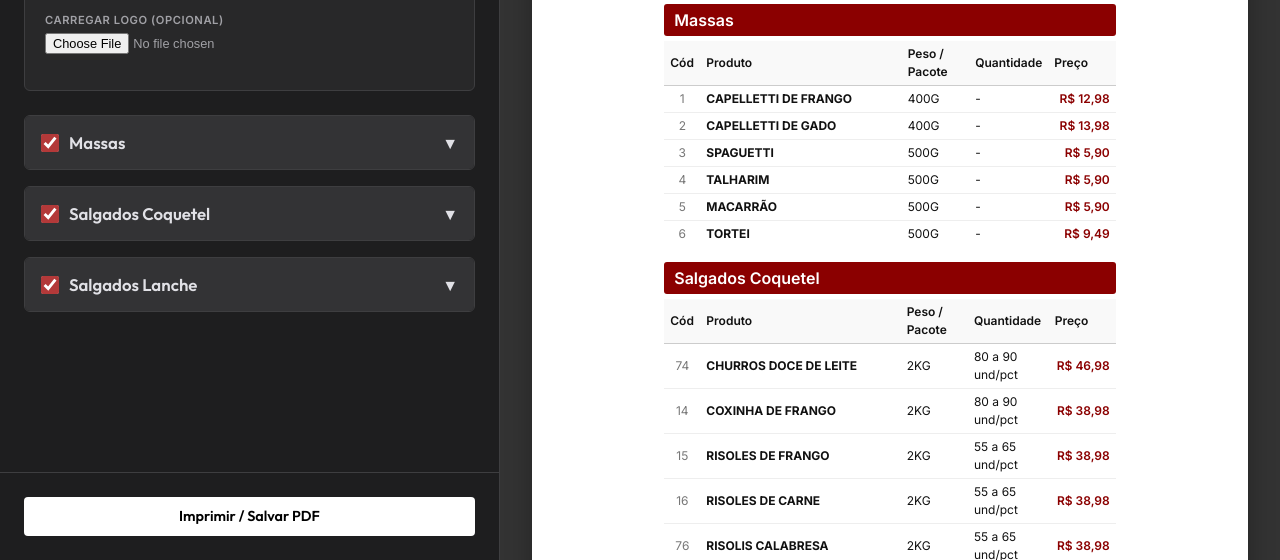
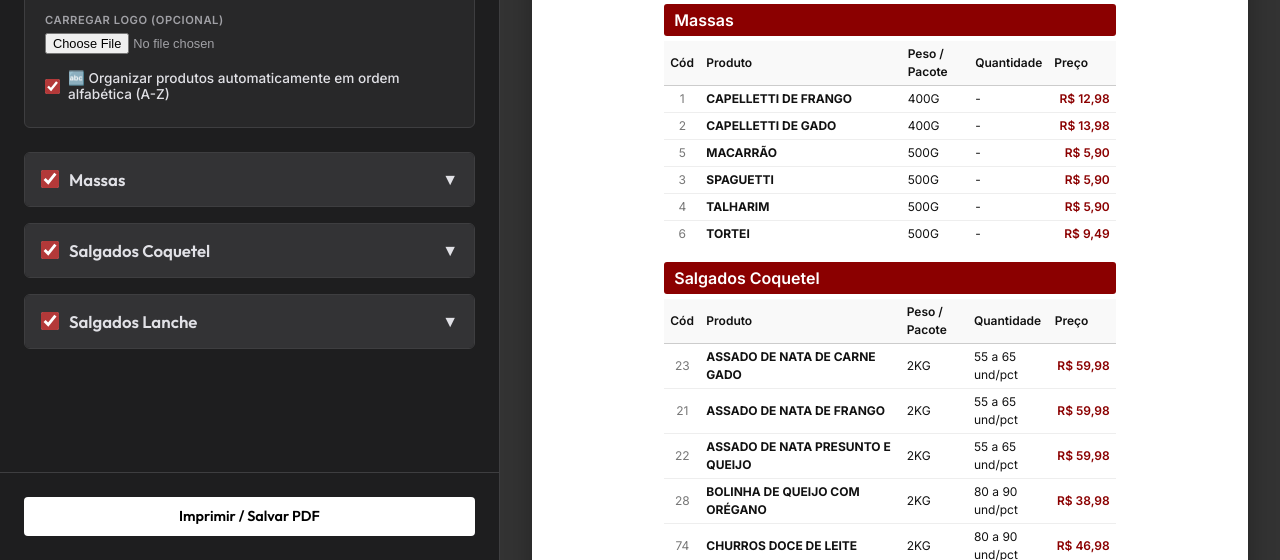
Before and after one commit to artscriativo-max/custos, a plain HTML site: page gerador-tabela/index.html in a window 1280 px wide. Shown: the part 240-800 px from the top of the page. Drawn offline with Linux system fonts and the light colour scheme.

Commit message:
Adiciona ordenacao alfabetica automatica A-Z nos produtos do gerador-tabela

```diff
--- a/gerador-tabela/app.js
+++ b/gerador-tabela/app.js
@@ -4,96 +4,115 @@ document.addEventListener('DOMContentLoaded', () => {
     const btnImprimir = document.getElementById('btn-imprimir');
     const inputTitulo = document.getElementById('titulo-catalogo');
     const logoUpload = document.getElementById('logo-upload');
+    const chkOrdemAlfabetica = document.getElementById('chk-ordem-alfabetica');
 
     // Dados baseados na raspagem do site
     let state = {
         titulo: "Catálogo de Produtos - Copelli Delícias Caseiras",
         logoUrl: "",
+        ordemAlfabetica: true,
         categorias: [
             {
                 id: "massas",
                 nome: "Massas",
+                ativo: true,
                 itens: [
-                    { id: 101, cod: "1", produto: "CAPELLETTI DE FRANGO", peso: "400G", qtd: "-", preco: "R$ 12,98" },
-                    { id: 102, cod: "2", produto: "CAPELLETTI DE GADO", peso: "400G", qtd: "-", preco: "R$ 13,98" },
-                    { id: 103, cod: "3", produto: "SPAGUETTI", peso: "500G", qtd: "-", preco: "R$ 5,90" },
-                    { id: 104, cod: "4", produto: "TALHARIM", peso: "500G", qtd: "-", preco: "R$ 5,90" },
-                    { id: 105, cod: "5", produto: "MACARRÃO", peso: "500G", qtd: "-", preco: "R$ 5,90" },
-                    { id: 106, cod: "6", produto: "TORTEI", peso: "500G", qtd: "-", preco: "R$ 9,49" }
+                    { id: 101, cod: "1", produto: "CAPELLETTI DE FRANGO", peso: "400G", qtd: "-", preco: "R$ 12,98", ativo: true },
+                    { id: 102, cod: "2", produto: "CAPELLETTI DE GADO", peso: "400G", qtd: "-", preco: "R$ 13,98", ativo: true },
+                    { id: 103, cod: "3", produto: "SPAGUETTI", peso: "500G", qtd: "-", preco: "R$ 5,90", ativo: true },
+                    { id: 104, cod: "4", produto: "TALHARIM", peso: "500G", qtd: "-", preco: "R$ 5,90", ativo: true },
+                    { id: 105, cod: "5", produto: "MACARRÃO", peso: "500G", qtd: "-", preco: "R$ 5,90", ativo: true },
+                    { id: 106, cod: "6", produto: "TORTEI", peso: "500G", qtd: "-", preco: "R$ 9,49", ativo: true }
                 ]
             },
             {
                 id: "salgados-coquetel",
                 nome: "Salgados Coquetel",
+                ativo: true,
                 itens: [
-                    { id: 201, cod: "74", produto: "CHURROS DOCE DE LEITE", peso: "2KG", qtd: "80 a 90 und/pct", preco: "R$ 46,98" },
-                    { id: 202, cod: "14", produto: "COXINHA DE FRANGO", peso: "2KG", qtd: "80 a 90 und/pct", preco: "R$ 38,98" },
-                    { id: 203, cod: "15", produto: "RISOLES DE FRANGO", peso: "2KG", qtd: "55 a 65 und/pct", preco: "R$ 38,98" },
-                    { id: 204, cod: "16", produto: "RISOLES DE CARNE", peso: "2KG", qtd: "55 a 65 und/pct", preco: "R$ 38,98" },
-                    { id: 205, cod: "76", produto: "RISOLIS CALABRESA", peso: "2KG", qtd: "55 a 65 und/pct", preco: "R$ 38,98" },
-                    { id: 206, cod: "17", produto: "RISOLES DE PALMITO", peso: "2KG", qtd: "55 a 65 und/pct", preco: "R$ 38,98" },
-                    { id: 207, cod: "46", produto: "RISOLIS DE PIZZA", peso: "2KG", qtd: "55 a 65 und/pct", preco: "R$ 38,98" },
-                    { id: 208, cod: "18", produto: "CROQUETE DE FRANGO", peso: "2KG", qtd: "80 a 90 und/pct", preco: "R$ 38,98" },
-                    { id: 209, cod: "20", produto: "CROQUETE DE CARNE", peso: "2KG", qtd: "80 a 90 und/pct", preco: "R$ 38,98" },
-                    { id: 210, cod: "21", produto: "ASSADO DE NATA DE FRANGO", peso: "2KG", qtd: "55 a 65 und/pct", preco: "R$ 59,98" },
-                    { id: 211, cod: "22", produto: "ASSADO DE NATA PRESUNTO E QUEIJO", peso: "2KG", qtd: "55 a 65 und/pct", preco: "R$ 59,98" },
-                    { id: 212, cod: "23", produto: "ASSADO DE NATA DE CARNE GADO", peso: "2KG", qtd: "55 a 65 und/pct", preco: "R$ 59,98" },
-                    { id: 213, cod: "26", produto: "SALSICHA CORTADA", peso: "2KG", qtd: "80 a 90 und/pct", preco: "R$ 38,98" },
-                    { id: 214, cod: "27", produto: "TRAVESSEIRINHO PRESUNTO E QUEIJO", peso: "2KG", qtd: "80 a 90 und/pct", preco: "R$ 38,98" },
-                    { id: 215, cod: "28", produto: "BOLINHA DE QUEIJO COM ORÉGANO", peso: "2KG", qtd: "80 a 90 und/pct", preco: "R$ 38,98" },
-                    { id: 216, cod: "49", produto: "PASTEL DE CARNE DE FRANGO", peso: "4KG", qtd: "130 und média/caixa", preco: "R$ 115,92" },
-                    { id: 217, cod: "50", produto: "PASTEL DE CARNE DE GADO", peso: "4KG", qtd: "130 und média/caixa", preco: "R$ 115,92" },
-                    { id: 218, cod: "56", produto: "PASTEL DE QUEIJO COM ORÉGANO", peso: "4KG", qtd: "130 und média/caixa", preco: "R$ 115,92" },
-                    { id: 219, cod: "62", produto: "EMPADA DE FRANGO", peso: "2KG", qtd: "45 a 50 und/pct", preco: "R$ 59,98" },
-                    { id: 220, cod: "63", produto: "EMPADA DE CARNE", peso: "2KG", qtd: "45 a 50 und/pct", preco: "R$ 59,98" },
-                    { id: 221, cod: "64", produto: "EMPADA DE CALABRESA E REQUEIJÃO", peso: "2KG", qtd: "45 a 50 und/pct", preco: "R$ 59,98" },
-                    { id: 222, cod: "51", produto: "FOLHADO DE FRANGO", peso: "2KG", qtd: "55 a 60 und/pct", preco: "R$ 46,98" },
-                    { id: 223, cod: "52", produto: "FOLHADO DE PRESUNTO E QUEIJO", peso: "2KG", qtd: "55 a 60 und/pct", preco: "R$ 46,98" },
-                    { id: 224, cod: "10", produto: "CROISSANT DE FRANGO", peso: "2KG", qtd: "55 a 60 und/pct", preco: "R$ 46,98" },
-                    { id: 225, cod: "11", produto: "CROISSANT DE PRESUNTO", peso: "2KG", qtd: "55 a 60 und/pct", preco: "R$ 46,98" },
-                    { id: 226, cod: "12", produto: "CROISSANT DE CHOCOLATE AO LEITE", peso: "2KG", qtd: "55 a 60 und/pct", preco: "R$ 48,98" }
+                    { id: 201, cod: "74", produto: "CHURROS DOCE DE LEITE", peso: "2KG", qtd: "80 a 90 und/pct", preco: "R$ 46,98", ativo: true },
+                    { id: 202, cod: "14", produto: "COXINHA DE FRANGO", peso: "2KG", qtd: "80 a 90 und/pct", preco: "R$ 38,98", ativo: true },
+                    { id: 203, cod: "15", produto: "RISOLES DE FRANGO", peso: "2KG", qtd: "55 a 65 und/pct", preco: "R$ 38,98", ativo: true },
+                    { id: 204, cod: "16", produto: "RISOLES DE CARNE", peso: "2KG", qtd: "55 a 65 und/pct", preco: "R$ 38,98", ativo: true },
+                    { id: 205, cod: "76", produto: "RISOLIS CALABRESA", peso: "2KG", qtd: "55 a 65 und/pct", preco: "R$ 38,98", ativo: true },
+                    { id: 206, cod: "17", produto: "RISOLES DE PALMITO", peso: "2KG", qtd: "55 a 65 und/pct", preco: "R$ 38,98", ativo: true },
+                    { id: 207, cod: "46", produto: "RISOLIS DE PIZZA", peso: "2KG", qtd: "55 a 65 und/pct", preco: "R$ 38,98", ativo: true },
+                    { id: 208, cod: "18", produto: "CROQUETE DE FRANGO", peso: "2KG", qtd: "80 a 90 und/pct", preco: "R$ 38,98", ativo: true },
+                    { id: 209, cod: "20", produto: "CROQUETE DE CARNE", peso: "2KG", qtd: "80 a 90 und/pct", preco: "R$ 38,98", ativo: true },
+                    { id: 210, cod: "21", produto: "ASSADO DE NATA DE FRANGO", peso: "2KG", qtd: "55 a 65 und/pct", preco: "R$ 59,98", ativo: true },
+                    { id: 211, cod: "22", produto: "ASSADO DE NATA PRESUNTO E QUEIJO", peso: "2KG", qtd: "55 a 65 und/pct", preco: "R$ 59,98", ativo: true },
+                    { id: 212, cod: "23", produto: "ASSADO DE NATA DE CARNE GADO", peso: "2KG", qtd: "55 a 65 und/pct", preco: "R$ 59,98", ativo: true },
+                    { id: 213, cod: "26", produto: "SALSICHA CORTADA", peso: "2KG", qtd: "80 a 90 und/pct", preco: "R$ 38,98", ativo: true },
+                    { id: 214, cod: "27", produto: "TRAVESSEIRINHO PRESUNTO E QUEIJO", peso: "2KG", qtd: "80 a 90 und/pct", preco: "R$ 38,98", ativo: true },
+                    { id: 215, cod: "28", produto: "BOLINHA DE QUEIJO COM ORÉGANO", peso: "2KG", qtd: "80 a 90 und/pct", preco: "R$ 38,98", ativo: true },
+                    { id: 216, cod: "49", produto: "PASTEL DE CARNE DE FRANGO", peso: "4KG", qtd: "130 und média/caixa", preco: "R$ 115,92", ativo: true },
+                    { id: 217, cod: "50", produto: "PASTEL DE CARNE DE GADO", peso: "4KG", qtd: "130 und média/caixa", preco: "R$ 115,92", ativo: true },
+                    { id: 218, cod: "56", produto: "PASTEL DE QUEIJO COM ORÉGANO", peso: "4KG", qtd: "130 und média/caixa", preco: "R$ 115,92", ativo: true },
+                    { id: 219, cod: "62", produto: "EMPADA DE FRANGO", peso: "2KG", qtd: "45 a 50 und/pct", preco: "R$ 59,98", ativo: true },
+                    { id: 220, cod: "63", produto: "EMPADA DE CARNE", peso: "2KG", qtd: "45 a 50 und/pct", preco: "R$ 59,98", ativo: true },
+                    { id: 221, cod: "64", produto: "EMPADA DE CALABRESA E REQUEIJÃO", peso: "2KG", qtd: "45 a 50 und/pct", preco: "R$ 59,98", ativo: true },
+                    { id: 222, cod: "51", produto: "FOLHADO DE FRANGO", peso: "2KG", qtd: "55 a 60 und/pct", preco: "R$ 46,98", ativo: true },
+                    { id: 223, cod: "52", produto: "FOLHADO DE PRESUNTO E QUEIJO", peso: "2KG", qtd: "55 a 60 und/pct", preco: "R$ 46,98", ativo: true },
+                    { id: 224, cod: "10", produto: "CROISSANT DE FRANGO", peso: "2KG", qtd: "55 a 60 und/pct", preco: "R$ 46,98", ativo: true },
+                    { id: 225, cod: "11", produto: "CROISSANT DE PRESUNTO", peso: "2KG", qtd: "55 a 60 und/pct", preco: "R$ 46,98", ativo: true },
+                    { id: 226, cod: "12", produto: "CROISSANT DE CHOCOLATE AO LEITE", peso: "2KG", qtd: "55 a 60 und/pct", preco: "R$ 48,98", ativo: true }
                 ]
             },
             {
                 id: "salgados-lanche",
                 nome: "Salgados Lanche",
+                ativo: true,
                 itens: [
-                    { id: 301, cod: "30", produto: "COXINHA DE FRANGO", peso: "2KG", qtd: "16 und/pct", preco: "R$ 38,98" },
-                    { id: 302, cod: "31", produto: "CROQUETE DE FRANGO", peso: "2KG", qtd: "16 und/pct", preco: "R$ 38,98" },
-                    { id: 303, cod: "89", produto: "TRAVESSEIRO DE PRESUNTO E QUEIJO", peso: "2KG", qtd: "16 und/pct", preco: "R$ 38,98" },
-                    { id: 304, cod: "34", produto: "CROQUETE DE CARNE", peso: "2KG", qtd: "16 und/pct", preco: "R$ 38,98" },
-                    { id: 305, cod: "35", produto: "RISOLIS DE FRANGO", peso: "2KG", qtd: "16 und/pct", preco: "R$ 38,98" },
-                    { id: 306, cod: "37", produto: "ASSADO DE NATA FRANGO", peso: "2KG", qtd: "16 und/pct", preco: "R$ 59,98" },
-                    { id: 307, cod: "36", produto: "ASSADO DE NATA CARNE GADO", peso: "2KG", qtd: "16 und/pct", preco: "R$ 59,98" },
-                    { id: 308, cod: "39", produto: "RISOLIS DE CARNE GADO", peso: "2KG", qtd: "16 und/pct", preco: "R$ 38,98" },
-                    { id: 309, cod: "40", produto: "SALSICHA", peso: "2KG", qtd: "16 und/pct", preco: "R$ 38,98" },
-                    { id: 310, cod: "59", produto: "PASTEL DE CARNE DE FRANGO", peso: "4KG", qtd: "40 und/caixa", preco: "R$ 115,92" },
-                    { id: 311, cod: "58", produto: "PASTEL DE CARNE DE GADO", peso: "4KG", qtd: "40 und/caixa", preco: "R$ 115,92" },
-                    { id: 312, cod: "60", produto: "EMPADA DE FRANGO", peso: "2KG", qtd: "12 und/pct", preco: "R$ 59,98" },
-                    { id: 313, cod: "65", produto: "EMPADA DE CALABRESA", peso: "2KG", qtd: "12 und/pct", preco: "R$ 59,98" },
-                    { id: 314, cod: "86", produto: "EMPADA DE BRÓCOLIS", peso: "2KG", qtd: "12 und/pct", preco: "R$ 59,98" },
-                    { id: 315, cod: "61", produto: "EMPADA DE CARNE", peso: "2KG", qtd: "12 und/pct", preco: "R$ 59,98" },
-                    { id: 316, cod: "88", produto: "EMPADA DE BACON COM AZEITONA", peso: "2KG", qtd: "12 und/pct", preco: "R$ 59,98" },
-                    { id: 317, cod: "66", produto: "EMPADA DE PALMITO", peso: "2KG", qtd: "12 und/pct", preco: "R$ 59,98" },
-                    { id: 318, cod: "47", produto: "ESPETINHO DE FRANGO EMPANADO", peso: "2KG", qtd: "20 und/pct", preco: "R$ 47,98" },
-                    { id: 319, cod: "53", produto: "FOLHADO DE FRANGO", peso: "2KG", qtd: "12 und/pct", preco: "R$ 46,98" },
-                    { id: 320, cod: "54", produto: "FOLHADO DE PRESUNTO E QUEIJO", peso: "2KG", qtd: "12 und/pct", preco: "R$ 46,98" },
-                    { id: 321, cod: "102", produto: "CROISSANT DE FRANGO", peso: "2KG", qtd: "16 und/pct", preco: "R$ 46,98" },
-                    { id: 322, cod: "99", produto: "CROISSANT DE PRESUNTO E QUEIJO", peso: "2KG", qtd: "16 und/pct", preco: "R$ 46,98" },
-                    { id: 323, cod: "94", produto: "CROISSANT DE CHOCOLATE", peso: "2KG", qtd: "16 und/pct", preco: "R$ 47,98" },
-                    { id: 324, cod: "93", produto: "CROISSANT DE GOIABA", peso: "2KG", qtd: "16 und/pct", preco: "R$ 47,98" },
-                    { id: 325, cod: "105", produto: "CATARINA DE CHOCOLATE PRETO", peso: "2KG", qtd: "4 und/pct", preco: "R$ 85,00" },
-                    { id: 326, cod: "107", produto: "CATARINA DE CHOCOLATE BRANCO", peso: "2KG", qtd: "4 und/pct", preco: "R$ 85,00" },
-                    { id: 327, cod: "112", produto: "CATARINA DE CALABRESA", peso: "2KG", qtd: "4 und/pct", preco: "R$ 58,00" },
-                    { id: 328, cod: "103", produto: "DOG FOLHADO", peso: "2KG", qtd: "15 und/pct", preco: "R$ 48,98" },
-                    { id: 329, cod: "104", produto: "GRAVATINHA FOLHADA", peso: "2KG", qtd: "20 und/pct", preco: "R$ 38,00" },
-                    { id: 330, cod: "105", produto: "GROSTOLI", peso: "2KG", qtd: "-", preco: "R$ 38,98" }
+                    { id: 301, cod: "30", produto: "COXINHA DE FRANGO", peso: "2KG", qtd: "16 und/pct", preco: "R$ 38,98", ativo: true },
+                    { id: 302, cod: "31", produto: "CROQUETE DE FRANGO", peso: "2KG", qtd: "16 und/pct", preco: "R$ 38,98", ativo: true },
+                    { id: 303, cod: "89", produto: "TRAVESSEIRO DE PRESUNTO E QUEIJO", peso: "2KG", qtd: "16 und/pct", preco: "R$ 38,98", ativo: true },
+                    { id: 304, cod: "34", produto: "CROQUETE DE CARNE", peso: "2KG", qtd: "16 und/pct", preco: "R$ 38,98", ativo: true },
+                    { id: 305, cod: "35", produto: "RISOLIS DE FRANGO", peso: "2KG", qtd: "16 und/pct", preco: "R$ 38,98", ativo: true },
+                    { id: 306, cod: "37", produto: "ASSADO DE NATA FRANGO", peso: "2KG", qtd: "16 und/pct", preco: "R$ 59,98", ativo: true },
+                    { id: 307, cod: "36", produto: "ASSADO DE NATA CARNE GADO", peso: "2KG", qtd: "16 und/pct", preco: "R$ 59,98", ativo: true },
+                    { id: 308, cod: "39", produto: "RISOLIS DE CARNE GADO", peso: "2KG", qtd: "16 und/pct", preco: "R$ 38,98", ativo: true },
+                    { id: 309, cod: "40", produto: "SALSICHA", peso: "2KG", qtd: "16 und/pct", preco: "R$ 38,98", ativo: true },
+                    { id: 310, cod: "59", produto: "PASTEL DE CARNE DE FRANGO", peso: "4KG", qtd: "40 und/caixa", preco: "R$ 115,92", ativo: true },
+                    { id: 311, cod: "58", produto: "PASTEL DE CARNE DE GADO", peso: "4KG", qtd: "40 und/caixa", preco: "R$ 115,92", ativo: true },
+                    { id: 312, cod: "60", produto: "EMPADA DE FRANGO", peso: "2KG", qtd: "12 und/pct", preco: "R$ 59,98", ativo: true },
+                    { id: 313, cod: "65", produto: "EMPADA DE CALABRESA", peso: "2KG", qtd: "12 und/pct", preco: "R$ 59,98", ativo: true },
+                    { id: 314, cod: "86", produto: "EMPADA DE BRÓCOLIS", peso: "2KG", qtd: "12 und/pct", preco: "R$ 59,98", ativo: true },
+                    { id: 315, cod: "61", produto: "EMPADA DE CARNE", peso: "2KG", qtd: "12 und/pct", preco: "R$ 59,98", ativo: true },
+                    { id: 316, cod: "88", produto: "EMPADA DE BACON COM AZEITONA", peso: "2KG", qtd: "12 und/pct", preco: "R$ 59,98", ativo: true },
+                    { id: 317, cod: "66", produto: "EMPADA DE PALMITO", peso: "2KG", qtd: "12 und/pct", preco: "R$ 59,98", ativo: true },
+                    { id: 318, cod: "47", produto: "ESPETINHO DE FRANGO EMPANADO", peso: "2KG", qtd: "20 und/pct", preco: "R$ 47,98", ativo: true },
+                    { id: 319, cod: "53", produto: "FOLHADO DE FRANGO", peso: "2KG", qtd: "12 und/pct", preco: "R$ 46,98", ativo: true },
+                    { id: 320, cod: "54", produto: "FOLHADO DE PRESUNTO E QUEIJO", peso: "2KG", qtd: "12 und/pct", preco: "R$ 46,98", ativo: true },
+                    { id: 321, cod: "102", produto: "CROISSANT DE FRANGO", peso: "2KG", qtd: "16 und/pct", preco: "R$ 46,98", ativo: true },
+                    { id: 322, cod: "99", produto: "CROISSANT DE PRESUNTO E QUEIJO", peso: "2KG", qtd: "16 und/pct", preco: "R$ 46,98", ativo: true },
+                    { id: 323, cod: "94", produto: "CROISSANT DE CHOCOLATE", peso: "2KG", qtd: "16 und/pct", preco: "R$ 47,98", ativo: true },
+                    { id: 324, cod: "93", produto: "CROISSANT DE GOIABA", peso: "2KG", qtd: "16 und/pct", preco: "R$ 47,98", ativo: true },
+                    { id: 325, cod: "105", produto: "CATARINA DE CHOCOLATE PRETO", peso: "2KG", qtd: "4 und/pct", preco: "R$ 85,00", ativo: true },
+                    { id: 326, cod: "107", produto: "CATARINA DE CHOCOLATE BRANCO", peso: "2KG", qtd: "4 und/pct", preco: "R$ 85,00", ativo: true },
+                    { id: 327, cod: "112", produto: "CATARINA DE CALABRESA", peso: "2KG", qtd: "4 und/pct", preco: "R$ 58,00", ativo: true },
+                    { id: 328, cod: "103", produto: "DOG FOLHADO", peso: "2KG", qtd: "15 und/pct", preco: "R$ 48,98", ativo: true },
+                    { id: 329, cod: "104", produto: "GRAVATINHA FOLHADA", peso: "2KG", qtd: "20 und/pct", preco: "R$ 38,00", ativo: true },
+                    { id: 330, cod: "105", produto: "GROSTOLI", peso: "2KG", qtd: "-", preco: "R$ 38,98", ativo: true }
                 ]
             }
         ]
     };
 
     let globalIdCount = 400;
+
+    function ordenarProdutosEstado() {
+        if (!state.ordemAlfabetica) return;
+        state.categorias.forEach(cat => {
+            cat.itens.sort((a, b) => {
+                const pA = (a.produto || '').trim();
+                const pB = (b.produto || '').trim();
+                return pA.localeCompare(pB, 'pt-BR', { sensitivity: 'base', numeric: true });
+            });
+        });
+    }
+
+    // Ordenar estado inicial
+    ordenarProdutosEstado();
 
     // Garantir propriedade ativo em todas as categorias e itens
     state.categorias.forEach(cat => {
@@ -272,8 +291,17 @@ document.addEventListener('DOMContentLoaded', () => {
             if (cat.ativo === false) return;
 
             // Filtra apenas os produtos ativos (marcados na seleção)
-            const itensAtivos = cat.itens.filter(item => item.ativo !== false);
+            let itensAtivos = cat.itens.filter(item => item.ativo !== false);
             if (itensAtivos.length === 0) return; // Não renderiza categoria se não houver itens ativos
+
+            // Se ordenação alfabética estiver ativa, ordena no A4 (A-Z)
+            if (state.ordemAlfabetica) {
+                itensAtivos.sort((a, b) => {
+                    const pA = (a.produto || '').trim();
+                    const pB = (b.produto || '').trim();
+                    return pA.localeCompare(pB, 'pt-BR', { sensitivity: 'base', numeric: true });
+                });
+            }
 
             catHtml += `
                 <div class="cat-section">
@@ -329,6 +357,18 @@ document.addEventListener('DOMContentLoaded', () => {
         previewContainer.innerHTML = outerHtml;
     }
 
+    // Toggle da Ordem Alfabética
+    if (chkOrdemAlfabetica) {
+        chkOrdemAlfabetica.addEventListener('change', (e) => {
+            state.ordemAlfabetica = e.target.checked;
+            if (state.ordemAlfabetica) {
+                ordenarProdutosEstado();
+                renderEditor();
+            }
+            updatePreview();
+        });
+    }
+
     // Título Geral Listener
     inputTitulo.addEventListener('input', (e) => {
         state.titulo = e.target.value;
--- a/gerador-tabela/index.html
+++ b/gerador-tabela/index.html
@@ -27,6 +27,12 @@
                         <label for="logo-upload">Carregar Logo (opcional)</label>
                         <input type="file" id="logo-upload" accept="image/*">
                     </div>
+                    <div class="form-group" style="margin-top: 1rem; margin-bottom: 0;">
+                        <label style="display: flex; align-items: center; gap: 8px; cursor: pointer; text-transform: none; font-size: 0.85rem; color: var(--editor-text); font-weight: 500; letter-spacing: 0;">
+                            <input type="checkbox" id="chk-ordem-alfabetica" checked style="width: 17px; height: 17px; accent-color: #b33939; cursor: pointer;">
+                            <span>🔤 Organizar produtos automaticamente em ordem alfabética (A-Z)</span>
+                        </label>
+                    </div>
                 </section>
 
                 <!-- Categorias Geradas Dinamicamente pelo JS -->
```
